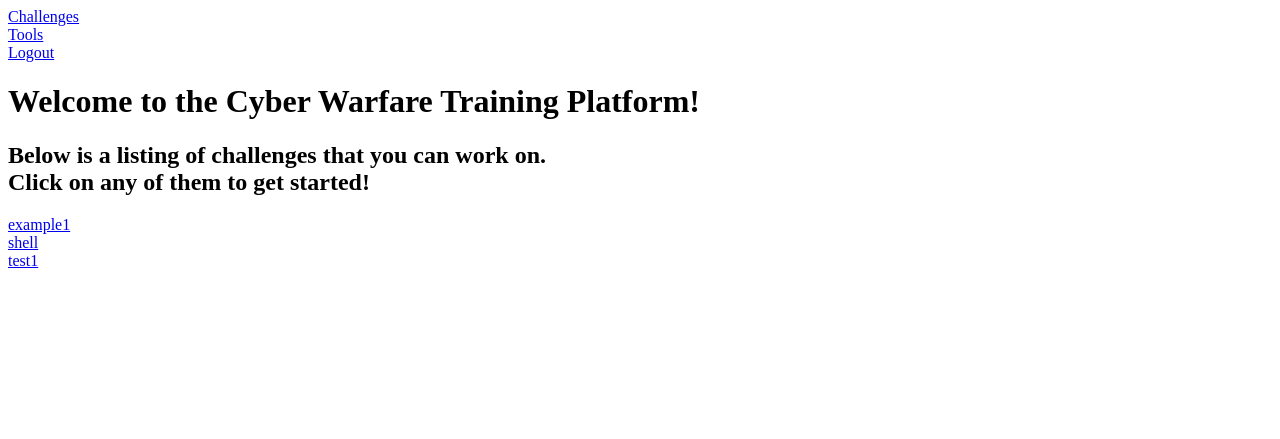
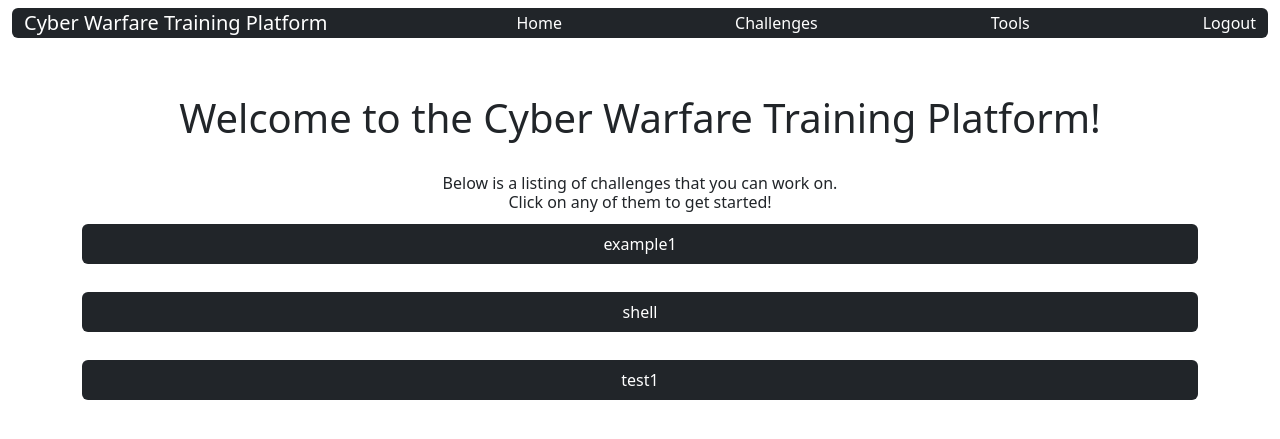
Before and after one commit to johnbabiak/ic470-cwtp-pub, a PHP site: page / in a window 1280 px wide. Shown: the top 439 px of the page. Run offline with PHP 8.4, Linux system fonts and the light colour scheme; the visitor is signed in with stand-in values (Sample User, id 1); data comes from the database, SQL or seed files in the repository; both versions use the stored data as it was after the commit.

Commit message:
lots of bootstrap editions to include navbar

```diff
--- a/index.php
+++ b/index.php
@@ -1,17 +1,28 @@
 <?php
+require_once("./utils.php");
+printHTMLHeader();
+?>
+<div class='container-fluid'>
 
-require_once("./utils.php");
+<div class='pt-5 text-center'>
+<h1>Welcome to the Cyber Warfare Training Platform!</h1>
+</div>
 
-$content = "";
-
-$content .= "<h1>Welcome to the Cyber Warfare Training Platform!</h1>";
-$content .= "<h2>Below is a listing of challenges that you can work on.<br>Click on any of them to get started!</h2>";
+<div class='container pt-4 text-center'>
+<h6>Below is a listing of challenges that you can work on.<br>Click on any of them to get started!</h6>
+<ul class='nav nav-pills flex-column'>
+<?php
 $challenges = array_slice(scandir("./challenges"), 2);
 #echo var_dump($challenges);
 foreach ($challenges as $cname) {
-	$content .= "<a href='./challenges/$cname/$cname.php'>" . $cname . "</a><br>";
+	echo "<li class='nav-item pt-1'><a class='nav-link active text-bg-dark' href='./challenges/$cname/$cname.php'>" . $cname . "</a></li><br>";
 }
+?>
 
-displayContent($content);
+</ul>
+</div>
+</div>
 
+<?php
+printHTMLFooter();
 ?>
--- a/utils.php
+++ b/utils.php
@@ -1,17 +1,23 @@
 <?php
 	session_start();
 	$cwtpDB = __DIR__ . '/cwtp.db';
-	function printHTMLHeader() {
+	function printHTMLHeader($show=True) {
 		echo "<!DOCTYPE html>\n";
-		echo "<html>\n";
+		echo "<html lang='en'>\n";
 		echo "<head>\n";
-		echo "<title>CWTP</title>\n";
+		echo "	<title>CWTP</title>\n";
+		echo "	<meta name='viewport' content='width=device-width, initial-scale=1'>";
+		echo "	<link href='https://cdn.jsdelivr.net/npm/bootstrap@5.2.3/dist/css/bootstrap.min.css' rel='stylesheet'>";
 		echo "</head>\n";
 		echo "<body>\n\n";
-		showLinks();
+		echo "<div class='container-fluid h-100 text-bg-white'>";
+		if($show == True) {
+			showLinks();
+		}
 	}
 
 	function printHTMLFooter() {
+		echo "</div>";
 		echo "\n\n</body>\n";
 		echo "</html>";
 	}
@@ -23,9 +29,17 @@
 	}
 
 	function showLinks() {
-		echo "\n<a href=../../index.php>Challenges</a><br>\n";
-		echo "<a href=../../tools.php>Tools</a><br>\n";
-		echo "<a href=../../logout.php>Logout</a><br>\n";
+		echo "<nav class='navbar navbar-dark'>\n";
+		echo "<div class='container-fluid text-bg-dark rounded'>\n";
+		echo "<div class='navbar-header'>\n";
+		echo "<a class='navbar-brand' href='/'>Cyber Warfare Training Platform</a>\n";
+		echo "</div>\n";
+		echo "<a class='nav-link active' href='/'>Home</a>\n";
+		echo "<a class='nav-link active' href=../../index.php>Challenges</a>\n";
+		echo "<a class='nav-link active' href=../../tools.php>Tools</a>\n";
+		echo "<a class='nav-link active' href=../../logout.php>Logout</a>\n";
+		echo "</div>\n";
+		echo "</nav>\n";
 	}
 
 	function is_logged_in() {
```
Also changed, not shown: login.php (+11 -4 lines), tools.php (+17 -5 lines), cwtp.db, 2 other files.
